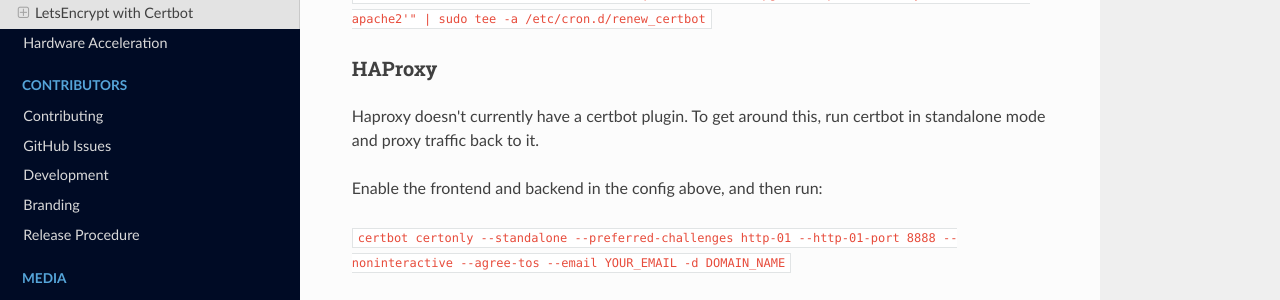
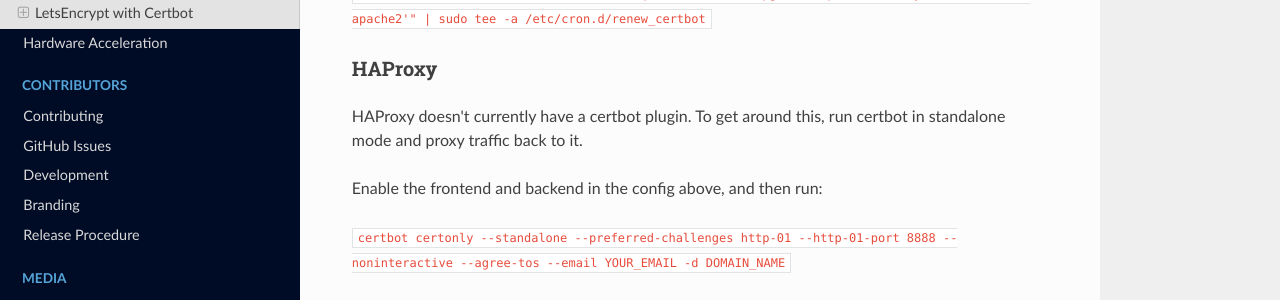
Before and after one commit to jellyfin-archive/jellyfin-docs, an MkDocs documentation site: the page built from docs/administrator-docs/reverse-proxy.md, in a window 1280 px wide and 900 px high, scrolled down 3803 px. Shown: the part 151-451 px from the top of the window. Built offline with MkDocs 1.6.1, drawn with Linux system fonts in a browser that asks for light colours; nearby versions of some CDN libraries; old or Windows-style settings are respelled for this version of MkDocs; some of the changed text lies outside the part shown.

```diff
--- a/docs/administrator-docs/reverse-proxy.md
+++ b/docs/administrator-docs/reverse-proxy.md
@@ -66,9 +66,9 @@ frontend jellyfin_proxy
 
 # Note that haproxy requires you to concatenate the certificate and key into a single file
 # Uncomment the appropriate lines after you have acquired a SSL Certificate
-## Haproxy <1.7
+## HAProxy <1.7
 #    bind *:443 ssl crt /etc/ssl/DOMAIN_NAME.pem
-## Haproxy >1.8
+## HAProxy >1.8
 #    bind *:443 ssl crt /etc/ssl/DOMAIN_NAME.pem alpn h2,http/1.1
 #    redirect scheme https if !{ ssl_fc }
 
@@ -216,7 +216,7 @@ Add a job to cron so the certificate will be renwed automatically:
 
 ### HAProxy
 
-Haproxy doesn't currently have a certbot plugin.  To get around this, run certbot in standalone mode and proxy traffic back to it.
+HAProxy doesn't currently have a certbot plugin.  To get around this, run certbot in standalone mode and proxy traffic back to it.
 
 Enable the frontend and backend in the config above, and then run:
 
```
